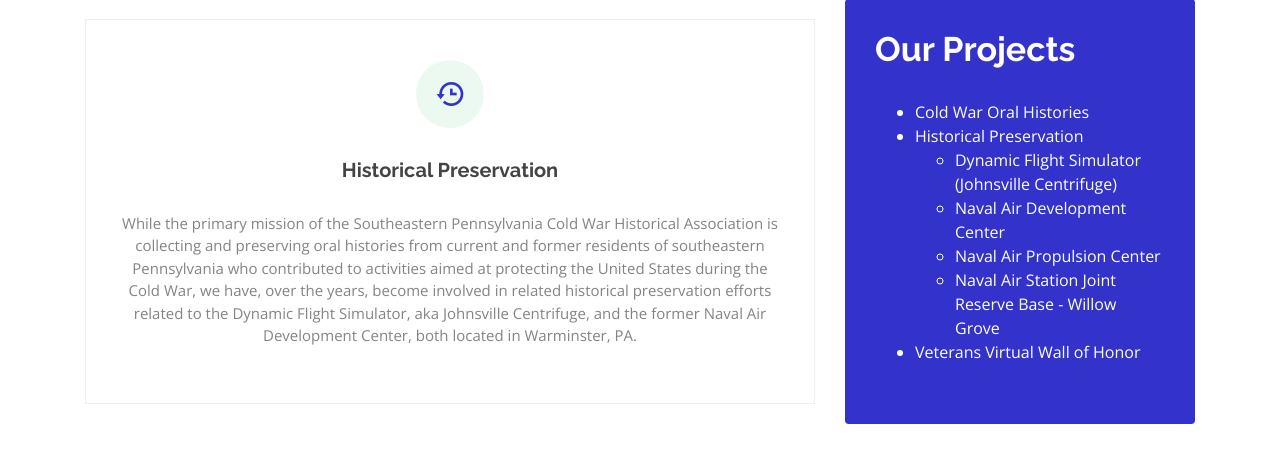
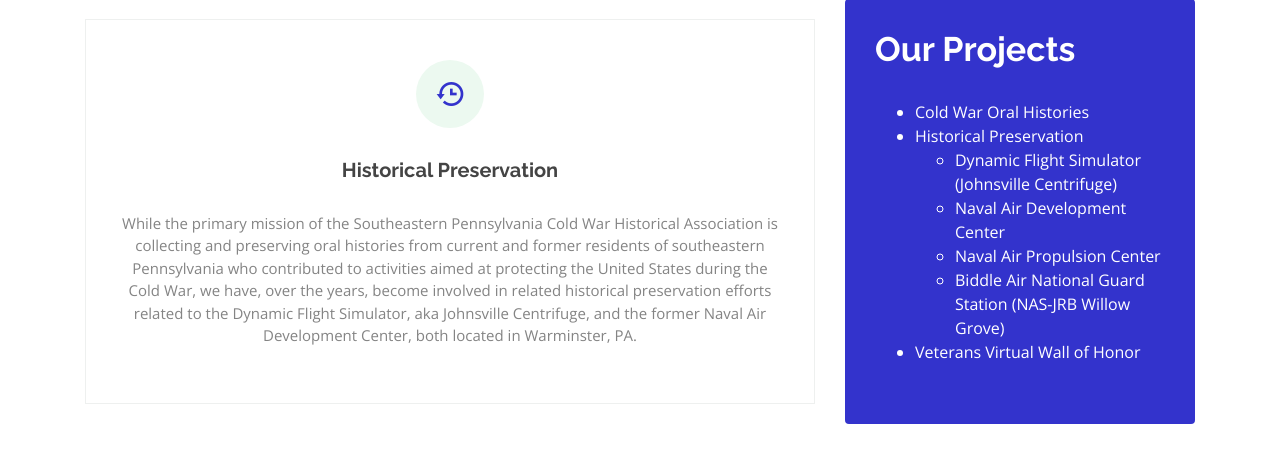
Before and after one commit to jtangir87/sepacoldwar, a Django app: page / in a window 1280 px wide. Shown: the part 1646-2109 px from the top of the page. Run offline with Django 3.2, Linux system fonts and the light colour scheme; data that the repository does not hold is empty; parts of the project's set-up code (start-up, migrations or seed data) failed here and were passed over; some libraries are stand-ins or nearby versions.

Commit message:
anchor tag updates

```diff
--- a/templates/base.html
+++ b/templates/base.html
@@ -59,7 +59,7 @@
                   <li><a href="{% url 'dfs' %}">Dynamic Flight Simulator (Johnsville Centrifuge)</a></li>
                   <li><a href="{% url 'nadc' %}">Naval Air Development Center (NADC; NAWC)</a></li>
                   <li><a href="{% url 'napc' %}">Naval Air Propulsion Center (NAPC)</a></li>
-                  <li><a href="{% url 'wgnas' %}">Naval Air Station Joint Reserve Base (NAS-JRB) Willow Grove</a></li>
+                  <li><a href="{% url 'wgnas' %}">Biddle Air National Guard Station (NAS-JRB Willow Grove)</a></li>
                 </ul>
               <li><a href="https://sepaveterans.com" target="_blank">Veterans Virtual Wall of Honor</a></li>
               </li>
--- a/templates/pages/home.html
+++ b/templates/pages/home.html
@@ -111,7 +111,7 @@
                       <li><a href="{% url 'dfs' %}">Dynamic Flight Simulator (Johnsville Centrifuge)</a></li>
                       <li><a href="{% url 'nadc' %}">Naval Air Development Center</a></li>
                       <li><a href="{% url 'napc' %}">Naval Air Propulsion Center</a></li>
-                      <li><a href="{% url 'wgnas' %}">Naval Air Station Joint Reserve Base - Willow Grove</a></li>
+                      <li><a href="{% url 'wgnas' %}">Biddle Air National Guard Station (NAS-JRB Willow Grove)</a></li>
                     </ul>
                   </li>
                   <li><a href="https://sepaveterans.com" target="_blank">Veterans Virtual Wall of Honor</a></li>
--- a/templates/pages/projects/wgnas.html
+++ b/templates/pages/projects/wgnas.html
@@ -46,7 +46,7 @@
        the famous Lafayette Escadrilles (a group of American pilots who volunteered to fly French aircraft prior to the United States’ entry into the war.)
         </p>
       Biddle founded the 103rd Observation Squadron, a unit of the 28th Army Division, at the Philadelphia Airport, in June 1924. The 103rd has operated continually since 1924 and is known today as the 103rd Attack Squadron,
-      which is the flying element of the 111th Attack Wing. In 2013, 103rd/111th was selected to stand-up a flight operations center at Biddle to operate remotely piloted aircraft (drones) overseas and domestically.
+      which is the flying element of the 111th Attack Wing. In 2013, 103rd/111th was selected to stand-up a flight operations center at Biddle to operate remotely piloted aircraft (drones) overseas and domestically.</p>
         <p><strong>References</strong><br>
           <a href="http://www.militarybases.us/navy/nas-willow-grove/">NAS Willow Grove - Military Bases</a><br>
           <a href="https://www.bracpmo.navy.mil/brac_bases/northeast/reserve_base_willow_grove.html">Former Naval Air Station Joint Reserve Base Willow Grove (navy.mil)</a><br>
```
